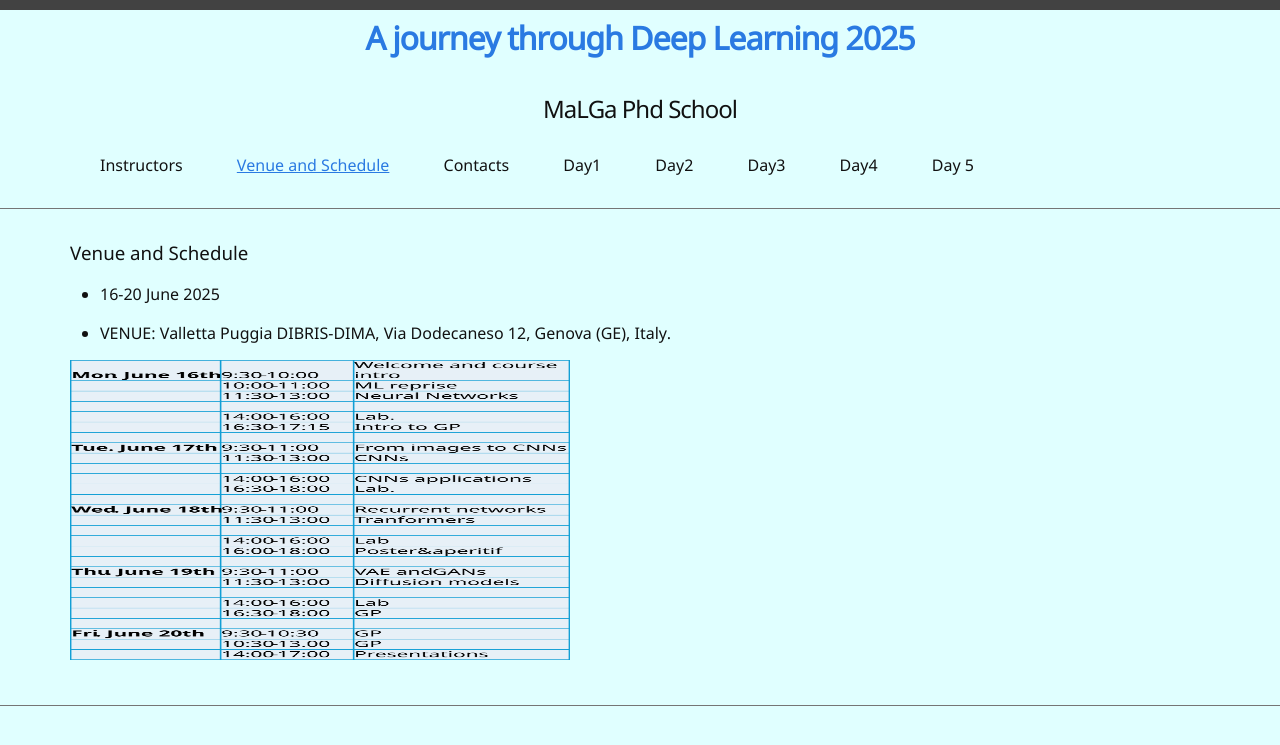
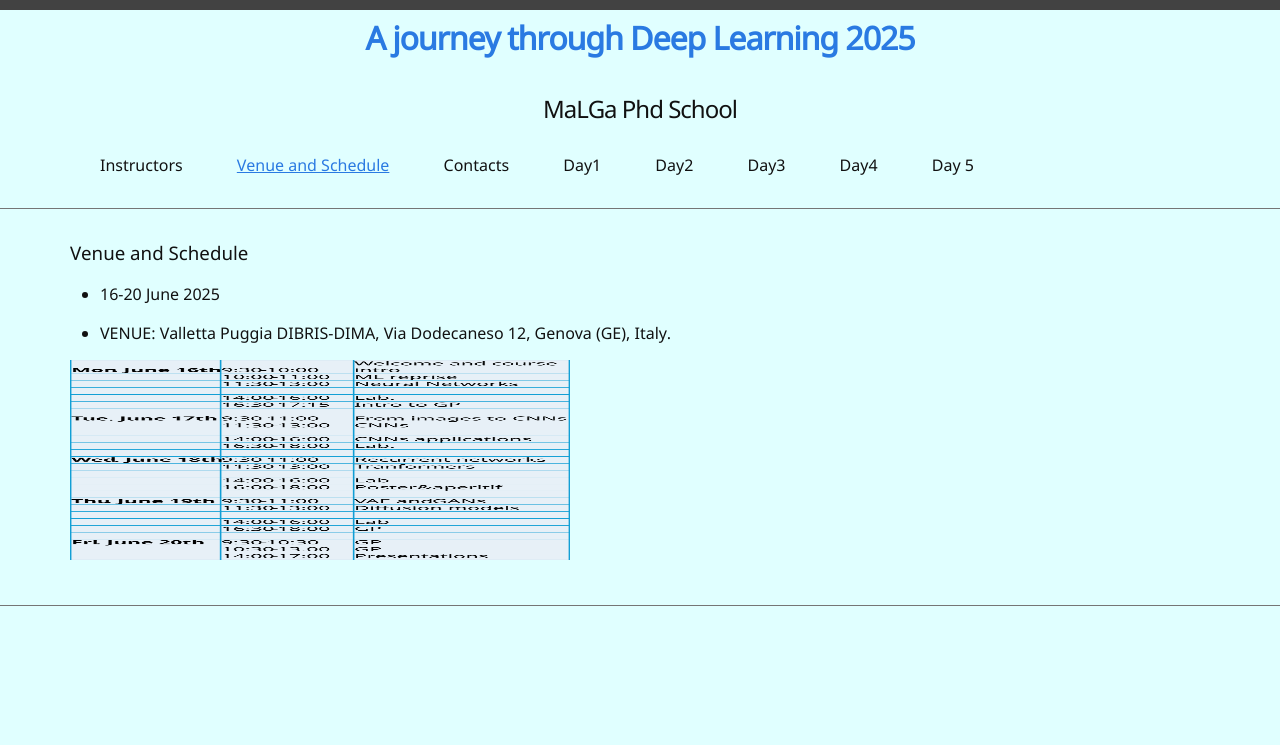
Before and after one commit to A-Journey-through-Deep-Learning/2025, a Jekyll site: the page built from 3-venue_and_schedule.md, in a window 1280 px wide. Shown: the top 745 px of the page. Built offline with Jekyll 4.4.1, drawn with Linux system fonts in a browser that asks for light colours.

Commit message:
Update 3-venue_and_schedule.md

```diff
--- a/3-venue_and_schedule.md
+++ b/3-venue_and_schedule.md
@@ -8,4 +8,4 @@ nav: true
 
 * VENUE: Valletta Puggia DIBRIS-DIMA, Via Dodecaneso 12, Genova (GE), Italy.
 
-<img src="\images\Schedule.png" width="500" height="300">
+<img src="\images\Schedule.png" width="500" height="200">
```
